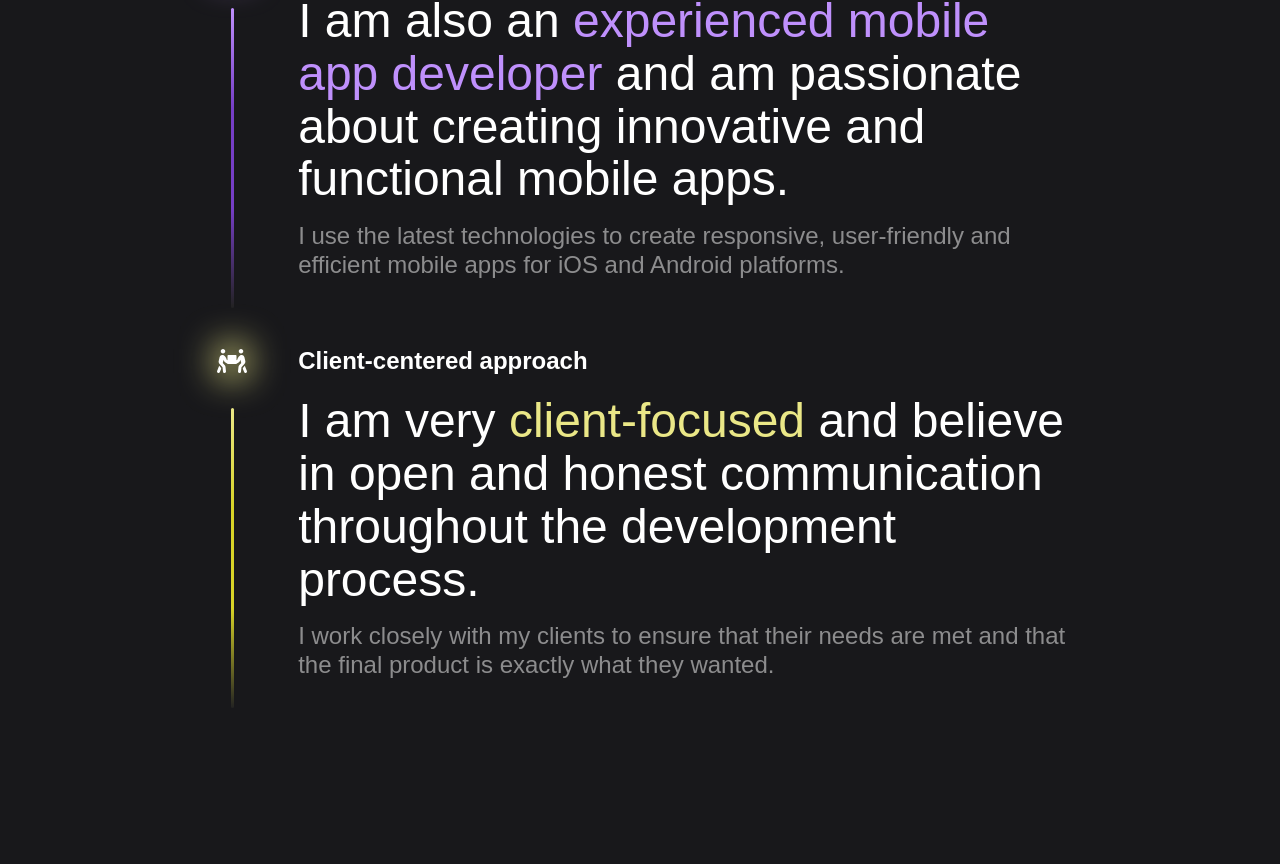
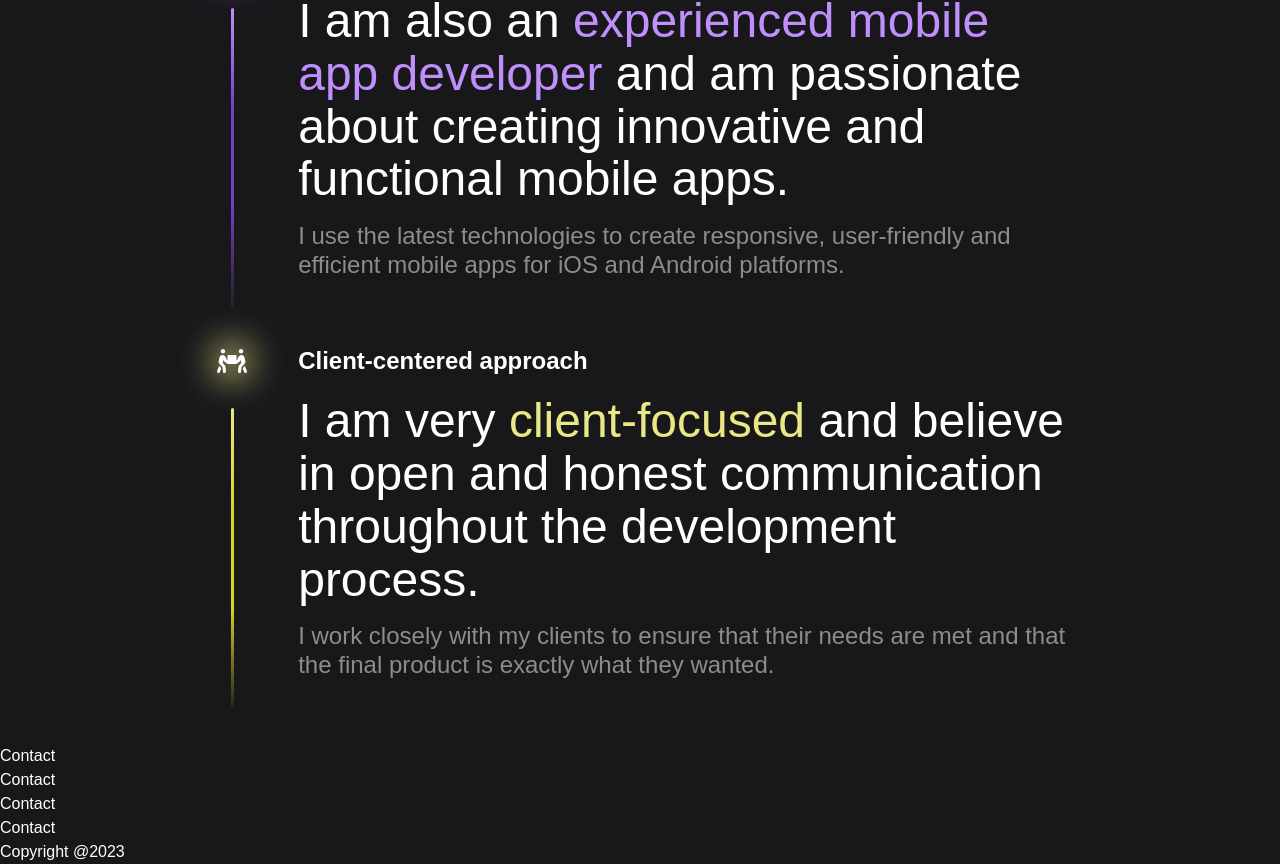
Before and after one commit to enzo-mourany/portfolio-v2, a Next.js app: page / in a window 1280 px wide. Shown: the part 2163-3027 px from the top of the page. Before the commit the page ends 2907 px from the top, so only its background shows below. Built offline with nearby package versions, Linux system fonts and the light colour scheme.

Commit message:
fix: change path footer

```diff
--- a/components/footer/Footer.tsx
+++ b/app/Footer.tsx
@@ -1,7 +1,7 @@
 import Link from 'next/link';
 import React from 'react';
 
-import styles from '../../styles/Footer.module.scss';
+import styles from '../styles/Footer.module.scss';
 
 export const Footer: React.FC = () => (
   <div id='footer' className={styles.container}>
--- a/app/layout.tsx
+++ b/app/layout.tsx
@@ -6,6 +6,7 @@ import '../styles/globals.css';
 import { AnalyticsWrapper } from '../components/analytics';
 import { Header } from './Header';
 import { Menu } from './Menu';
+import { Footer } from './Footer';
 
 export default function RootLayout({ children }: { children: React.ReactNode }) {
   const [isMenuOpen, setIsMenuOpen] = useState<boolean>(false);
@@ -18,6 +19,7 @@ export default function RootLayout({ children }: { children: React.ReactNode })
           <Menu isMenuOpen={isMenuOpen} setIsMenuOpen={setIsMenuOpen} />
           <Header isMenuOpen={isMenuOpen} setIsMenuOpen={setIsMenuOpen} />
           {children}
+          <Footer />
           <AnalyticsWrapper />
         </div>
       </body>
```
